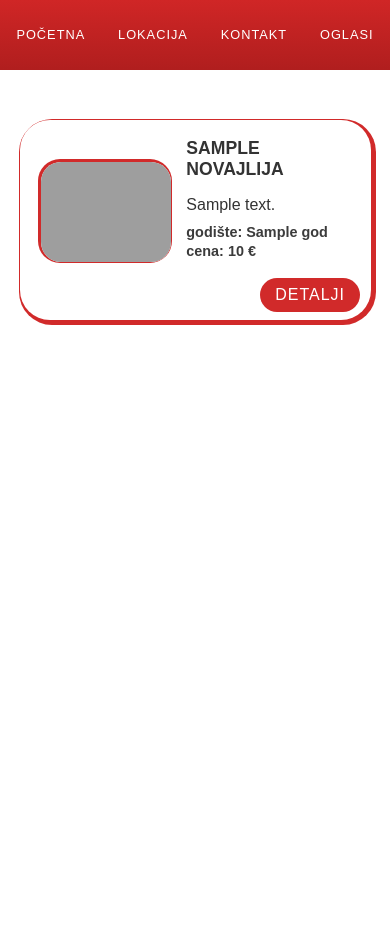
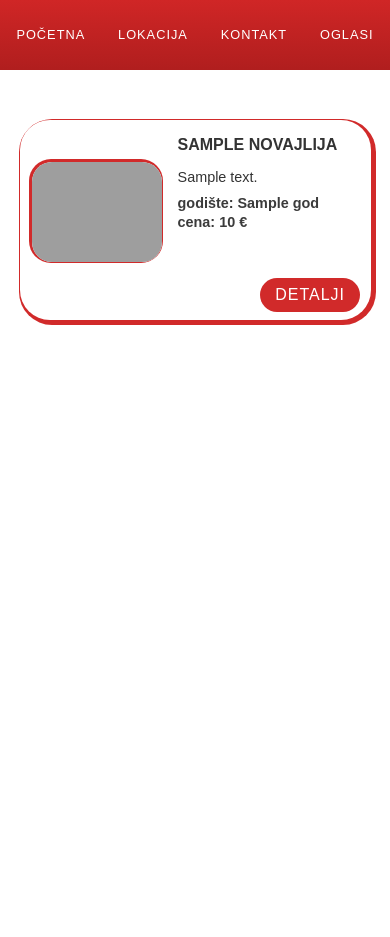
Before and after one commit to zitj/WEBSITE-Moto-Centar-Pljevalj-i-, a PHP site: page /php/oglasi.php in a window 390 px wide. Run offline with PHP 8.4, Linux system fonts and the light colour scheme; tables that the repository leaves empty or names only in its code hold one stand-in row (values such as "Sample post"); grey boxes are pictures that could not be loaded.

Commit message:
improving style2

```diff
--- a/style/style.css
+++ b/style/style.css
@@ -570,7 +570,7 @@ header nav a:active {
   position: relative;
   -webkit-box-shadow: -1px -1px 0px 2px #d12a2a;
           box-shadow: -1px -1px 0px 2px #d12a2a;
-  margin: 8% 3% 5% 6%;
+  margin: 8% 3% 5% 3.5%;
   border-radius: 20px;
   overflow: hidden;
 }
@@ -662,6 +662,12 @@ header nav a:active {
   }
 }
 
+@media (max-width: 420px) {
+  .advertisements .containerAdvertisement .text p {
+    font-size: .9em;
+  }
+}
+
 .advertisements .containerAdvertisement .text h3 {
   font-size: 1.6em;
   text-transform: uppercase;
@@ -676,7 +682,7 @@ header nav a:active {
 
 @media (max-width: 420px) {
   .advertisements .containerAdvertisement .text h3 {
-    font-size: 1.1em;
+    font-size: 1em;
   }
 }
 
--- a/style/style.scss
+++ b/style/style.scss
@@ -360,7 +360,7 @@ header{
             width: 180px;
             position: relative;
             box-shadow: -1px -1px 0px 2px rgb(209, 42, 42);
-            margin: 8% 3% 5% 6%;
+            margin: 8% 3% 5% 3.5%;
             border-radius: 20px;
             overflow: hidden;
             @media (max-width: 1400px) {
@@ -414,6 +414,7 @@ header{
                  }
             @media (max-width: 420px) {
                 font-size: 1em;
+
             }
             @media (max-width: 320px) {
                 font-size: .8em;
@@ -421,6 +422,9 @@ header{
             p{
                 @media (max-width: 420px) {
                     margin-bottom: 5px;
+                  }
+                @media (max-width: 420px) {
+                    font-size: .9em;
                   }
             }
             h3{
@@ -431,7 +435,7 @@ header{
                     font-size: 1.3em;
                   }
                 @media (max-width: 420px) {
-                    font-size: 1.1em;
+                    font-size: 1em;
                   }
 
             }
```
Also changed, not shown: 2 other files.
